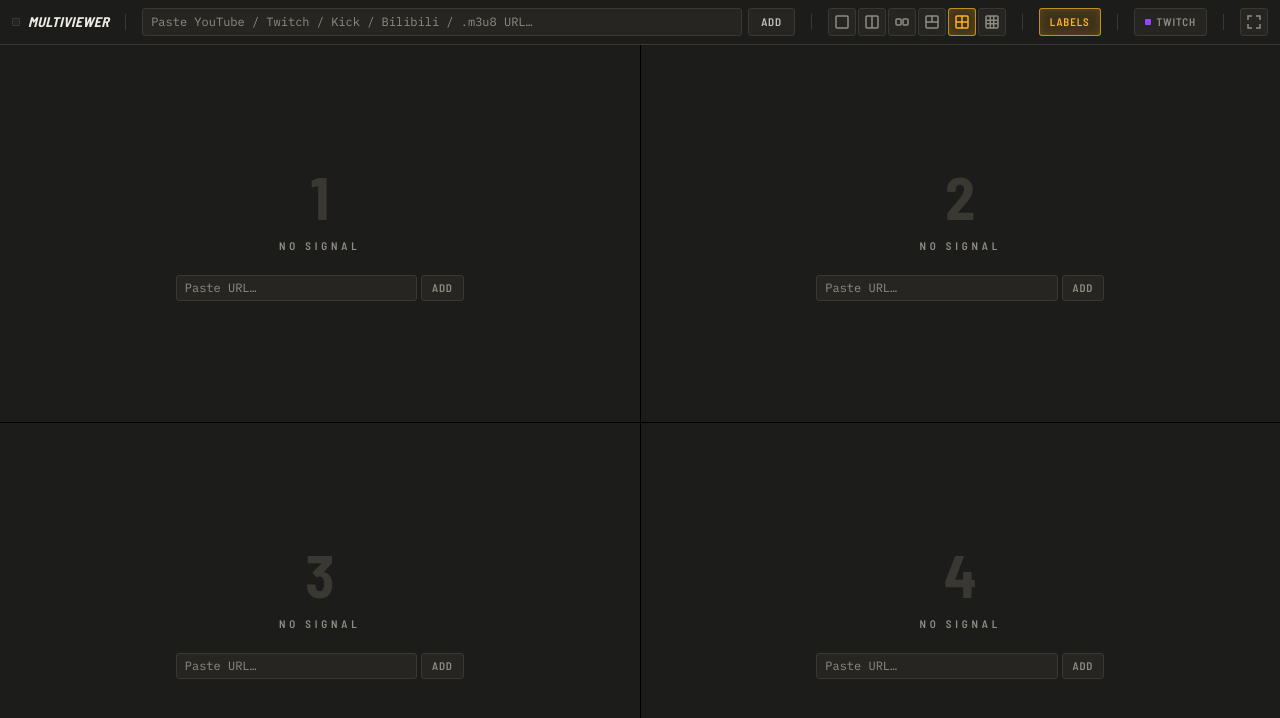
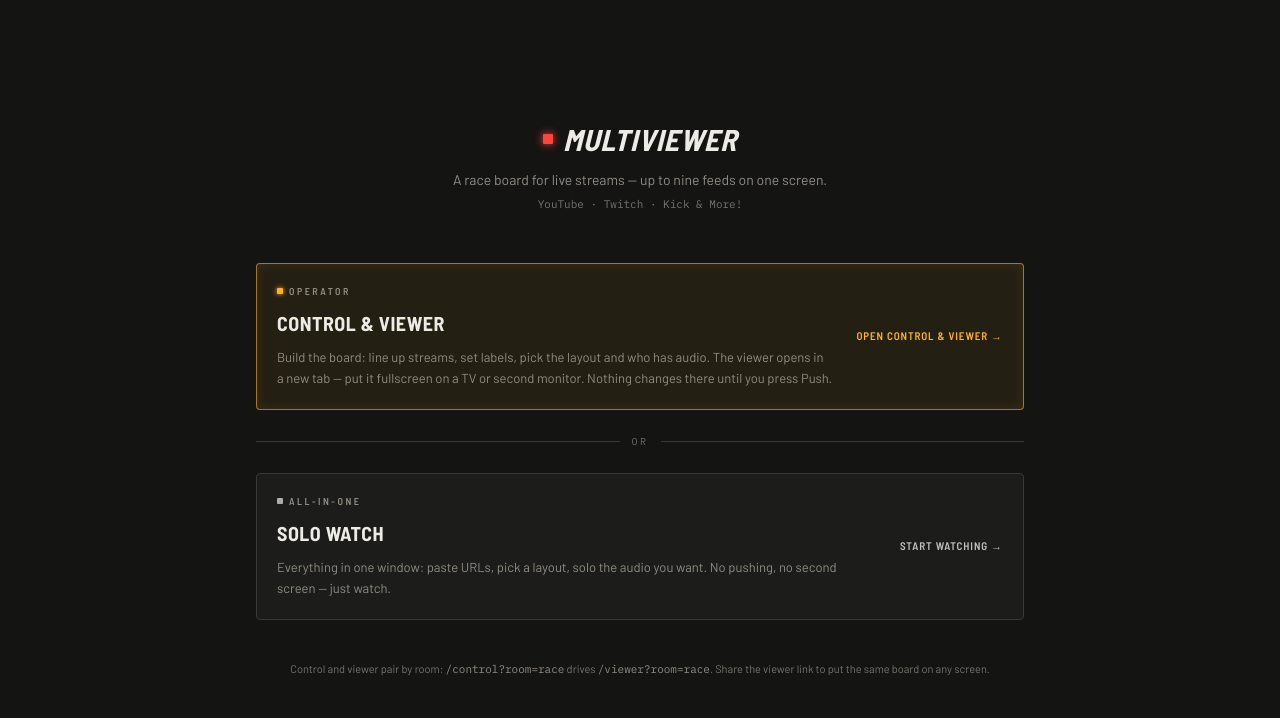
Before and after one commit to N-Rossi/Multi-Stream-Watch, a Next.js app: page / in a window 1280 px wide. Shown: the top 718 px of the page. Built offline with nearby package versions, Linux system fonts and the light colour scheme.

Commit message:
homescreen

```diff
--- a/src/app/control/page.tsx
+++ b/src/app/control/page.tsx
@@ -8,6 +8,7 @@ import {
   bumpForPublish,
 } from "@/lib/board";
 import { createSync, type ViewerSync } from "@/lib/sync";
+import { useTwitchAuth } from "@/hooks/useTwitchAuth";
 import ControlBar from "@/components/control/ControlBar";
 import PushBar from "@/components/control/PushBar";
 import SlotCard from "@/components/control/SlotCard";
@@ -21,6 +22,7 @@ export default function ControlPage() {
   const [published, setPublished] = useState<BoardConfig | null>(null);
   const [room, setRoom] = useState("default");
   const syncRef = useRef<ViewerSync | null>(null);
+  const twitch = useTwitchAuth();
 
   useEffect(() => {
     const r =
@@ -70,6 +72,9 @@ export default function ControlPage() {
           dispatch({ type: "SET_LAYOUT", layout })
         }
         onAddUrl={(url) => dispatch({ type: "ADD_URL", url })}
+        twitchUsername={twitch.username}
+        onTwitchLogin={twitch.login}
+        onTwitchLogout={twitch.logout}
       />
       <PushBar
         dirty={dirty}
--- a/src/app/page.tsx
+++ b/src/app/page.tsx
@@ -1,5 +1,113 @@
-import Multiviewer from "@/components/Multiviewer";
+"use client";
+
+// Landing hub. Its one job: route people to the right surface — the control
+// room (which brings its viewer along in a new tab) or the solo watch board.
+
+const CARD =
+  "group relative flex flex-col gap-2.5 rounded-[4px] border p-5 transition-colors " +
+  "focus-visible:outline focus-visible:outline-2 focus-visible:outline-amber focus-visible:outline-offset-2";
+
+function Chip({ color, children }: { color: string; children: React.ReactNode }) {
+  return (
+    <span className="flex items-center gap-1.5 text-[10px] font-display font-semibold uppercase tracking-[0.25em] text-dim">
+      <span className={`w-1.5 h-1.5 rounded-[1px] ${color}`} />
+      {children}
+    </span>
+  );
+}
 
 export default function Home() {
-  return <Multiviewer />;
+  // The pair: viewer opens in its own tab (drag it to the big screen), then
+  // this tab becomes the control room.
+  const openControlAndViewer = (e: React.MouseEvent) => {
+    // Modified clicks (new tab / new window) keep native anchor behavior.
+    if (e.ctrlKey || e.metaKey || e.shiftKey) return;
+    e.preventDefault();
+    window.open("/viewer", "_blank", "noopener");
+    window.location.href = "/control";
+  };
+
+  return (
+    <main className="min-h-full flex flex-col items-center justify-center px-5 py-12">
+      <div className="w-full max-w-3xl">
+        {/* Brand */}
+        <header className="flex flex-col items-center text-center gap-3 mb-12">
+          <div className="flex items-center gap-2.5">
+            <span className="w-2.5 h-2.5 rounded-[1px] bg-tally shadow-[0_0_8px_#FF453A]" />
+            <h1 className="font-display italic font-bold text-3xl tracking-wide uppercase text-text">
+              Multiviewer
+            </h1>
+          </div>
+          <p className="text-sm text-dim max-w-md leading-relaxed">
+            A race board for live streams — up to nine feeds on one screen.
+            <br />
+            <span className="font-mono text-[11px] text-dim/80">
+              YouTube · Twitch · Kick &amp; More!
+            </span>
+          </p>
+        </header>
+
+        {/* The pair: control room + its viewer */}
+        <a
+          href="/control"
+          onClick={openControlAndViewer}
+          className={`${CARD} border-amber/60 bg-amber/[0.07] shadow-[inset_0_0_12px_rgba(255,178,36,0.10)] hover:border-amber hover:bg-amber/[0.12] md:flex-row md:items-center md:gap-6`}
+        >
+          <div className="flex flex-col gap-2.5 md:flex-1">
+            <Chip color="bg-amber shadow-[0_0_5px_#FFB224]">Operator</Chip>
+            <h2 className="font-display font-bold text-xl uppercase tracking-wide text-text">
+              Control &amp; Viewer
+            </h2>
+            <p className="text-[13px] text-dim leading-relaxed">
+              Build the board: line up streams, set labels, pick the layout and
+              who has audio. The viewer opens in a new tab — put it fullscreen
+              on a TV or second monitor. Nothing changes there until you press
+              Push.
+            </p>
+          </div>
+          <span className="shrink-0 text-[11px] font-display font-semibold uppercase tracking-[0.08em] text-amber">
+            Open control &amp; viewer{" "}
+            <span className="inline-block transition-transform group-hover:translate-x-0.5">→</span>
+          </span>
+        </a>
+
+        {/* Or: the self-contained unit */}
+        <div className="flex items-center gap-3 my-6" aria-hidden>
+          <span className="flex-1 h-px bg-line" />
+          <span className="text-[10px] font-mono uppercase tracking-[0.25em] text-dim/70">
+            or
+          </span>
+          <span className="flex-1 h-px bg-line" />
+        </div>
+
+        <a
+          href="/watch"
+          className={`${CARD} border-line bg-panel hover:border-dim md:flex-row md:items-center md:gap-6`}
+        >
+          <div className="flex flex-col gap-2.5 md:flex-1">
+            <Chip color="bg-text/70">All-in-one</Chip>
+            <h2 className="font-display font-bold text-xl uppercase tracking-wide text-text">
+              Solo watch
+            </h2>
+            <p className="text-[13px] text-dim leading-relaxed">
+              Everything in one window: paste URLs, pick a layout, solo the
+              audio you want. No pushing, no second screen — just watch.
+            </p>
+          </div>
+          <span className="shrink-0 text-[11px] font-display font-semibold uppercase tracking-[0.08em] text-text/80">
+            Start watching{" "}
+            <span className="inline-block transition-transform group-hover:translate-x-0.5">→</span>
+          </span>
+        </a>
+
+        {/* Rooms footnote */}
+        <p className="mt-10 text-center text-[11px] text-dim/80 leading-relaxed">
+          Control and viewer pair by room:{" "}
+          <code className="font-mono text-dim">/control?room=race</code> drives{" "}
+          <code className="font-mono text-dim">/viewer?room=race</code>. Share
+          the viewer link to put the same board on any screen.
+        </p>
+      </div>
+    </main>
+  );
 }
--- /dev/null
+++ b/src/app/watch/page.tsx
@@ -0,0 +1,12 @@
+import type { Metadata } from "next";
+import Multiviewer from "@/components/Multiviewer";
+
+export const metadata: Metadata = {
+  title: "Solo watch — Multiviewer",
+  description:
+    "All-in-one race board: watch up to 9 live streams in one window.",
+};
+
+export default function WatchPage() {
+  return <Multiviewer />;
+}
--- a/src/components/ControlBar.tsx
+++ b/src/components/ControlBar.tsx
@@ -115,7 +115,7 @@ export default function ControlBar({
   return (
     <header className="flex items-center gap-3 px-3 py-2 bg-panel border-b border-line shrink-0">
       {/* Brand — the lamp is a real tally: lit red while any feed has audio */}
-      <div className="flex items-center gap-2 shrink-0">
+      <a href="/" title="Home" className="flex items-center gap-2 shrink-0">
         <span
           className={[
             "w-2 h-2 rounded-[1px]",
@@ -128,7 +128,27 @@ export default function ControlBar({
         <span className="font-display italic font-bold text-sm tracking-wide text-text uppercase">
           Multiviewer
         </span>
-      </div>
+      </a>
+
+      <div className="w-px h-4 bg-line mx-1" />
+
+      {/* Control room — the operator surface that pushes to /viewer */}
+      <a
+        href="/control"
+        title="Open the control room — build a board and push it to a viewer"
+        className={[BTN, "px-2.5 h-7 gap-1.5 text-[11px]", BTN_IDLE, "shrink-0"].join(" ")}
+      >
+        {frame(
+          <>
+            <rect x="1" y="1" width="12" height="12" rx="1" />
+            <line x1="1" y1="9" x2="13" y2="9" />
+            <circle cx="4" cy="11" r="0.5" fill="currentColor" />
+            <circle cx="7" cy="11" r="0.5" fill="currentColor" />
+            <circle cx="10" cy="11" r="0.5" fill="currentColor" />
+          </>
+        )}
+        Control
+      </a>
 
       <div className="w-px h-4 bg-line mx-1" />
 
--- a/src/hooks/useTwitchAuth.ts
+++ b/src/hooks/useTwitchAuth.ts
@@ -7,6 +7,8 @@ import {
   storeToken,
   clearToken,
   fetchTwitchUser,
+  storeReturnPath,
+  takeReturnPath,
 } from "@/lib/twitchAuth";
 
 export type TwitchAuth = {
@@ -25,7 +27,15 @@ export function useTwitchAuth(): TwitchAuth {
     const hashToken = parseHashToken();
     if (hashToken) {
       storeToken(hashToken);
-      window.history.replaceState(null, "", window.location.pathname + window.location.search);
+      // Login started on another page (e.g. /control) — send the user back.
+      // That page restores the token from localStorage on mount.
+      const returnPath = takeReturnPath();
+      const herePath = window.location.pathname + window.location.search;
+      if (returnPath && returnPath !== herePath) {
+        window.location.replace(returnPath);
+        return;
+      }
+      window.history.replaceState(null, "", herePath);
       setToken(hashToken);
       fetchTwitchUser(hashToken).then((name) => setUsername(name));
       return;
@@ -45,7 +55,10 @@ export function useTwitchAuth(): TwitchAuth {
     });
   }, []);
 
-  const login = () => { window.location.href = buildLoginUrl(); };
+  const login = () => {
+    storeReturnPath(window.location.pathname + window.location.search);
+    window.location.href = buildLoginUrl();
+  };
 
   const logout = () => {
     clearToken();
--- a/src/lib/twitchAuth.ts
+++ b/src/lib/twitchAuth.ts
@@ -1,13 +1,33 @@
 const TOKEN_KEY = "twitch_access_token";
+const RETURN_KEY = "twitch_auth_return";
+
+// Twitch only redirects to the registered URI (the origin), so a login started
+// on another page (e.g. /control) lands on the home page. Remember where the
+// user came from so the callback can send them back.
+export function storeReturnPath(path: string): void {
+  localStorage.setItem(RETURN_KEY, path);
+}
+
+export function takeReturnPath(): string | null {
+  const path = localStorage.getItem(RETURN_KEY);
+  localStorage.removeItem(RETURN_KEY);
+  return path;
+}
 
 function clientId(): string {
   return process.env.NEXT_PUBLIC_TWITCH_CLIENT_ID ?? "";
 }
 
 export function buildLoginUrl(): string {
+  // Redirect straight back to the page login started on. Every path used here
+  // (the origin root, /control) must be registered as an OAuth Redirect URL in
+  // the Twitch dev console — Twitch requires an exact match, no query string.
+  const path = window.location.pathname;
+  const redirect =
+    path === "/" ? window.location.origin : window.location.origin + path;
   const params = new URLSearchParams({
     client_id: clientId(),
-    redirect_uri: window.location.origin,
+    redirect_uri: redirect,
     response_type: "token",
     scope: "",
   });
```
Also changed, not shown: src/components/control/ControlBar.tsx (+54 -3 lines).
